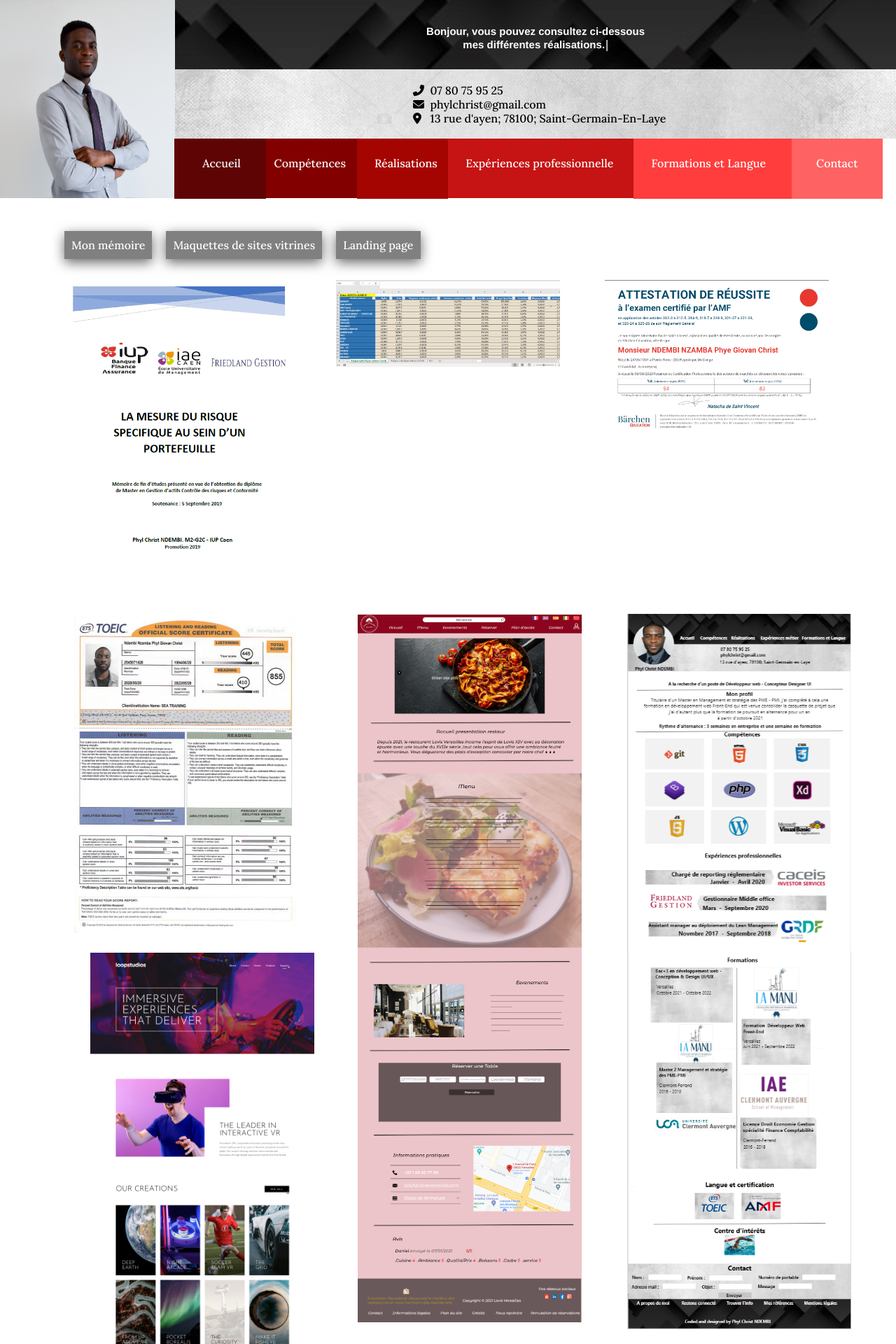
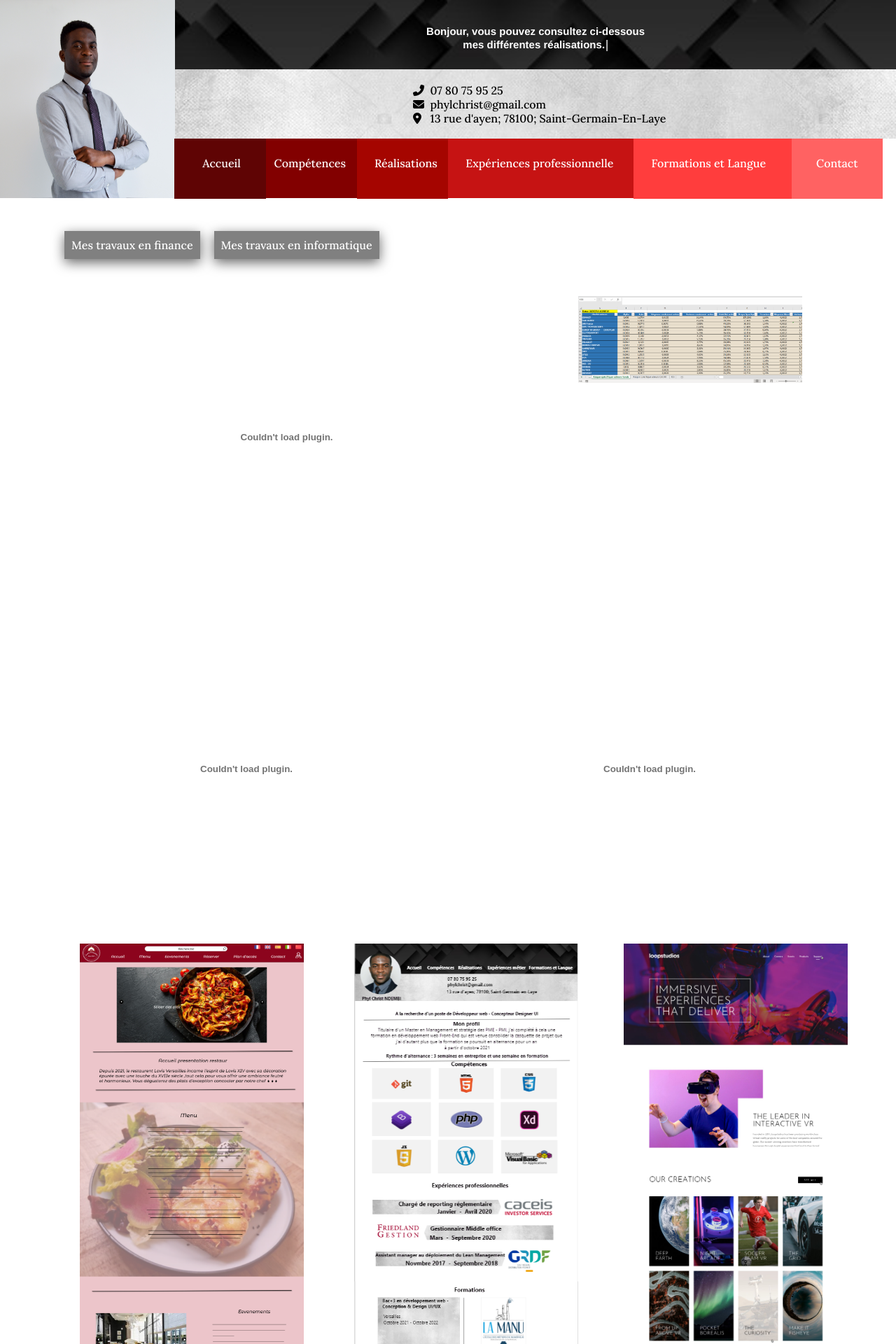
Before and after one commit to Phyl78/cvwebfinance, a PHP site: page /realisations.html in a window 1280 px wide. Shown: the top 1920 px of the page at 70% size. Run offline with PHP 8.4, Linux system fonts and the light colour scheme; some libraries are stand-ins or nearby versions.

Commit message:
commit sur les liens

```diff
--- a/autrespages.css
+++ b/autrespages.css
@@ -955,7 +955,8 @@ h2, .dev{
     /* justify-content: space-betwee; */
     width: 90%;
     margin: auto;
-    /* height: 5200px; */
+    /* border: 2px solid blue; */
+    /* height: 2000px; */
     /* justify-content: center; */
 
 }
@@ -969,9 +970,14 @@ h2, .dev{
     color: white;
     box-shadow: 0 5px 17px rgba(0,0,0,0.6);
 
-
-
-}
+}
+
+
+a{
+
+    text-decoration: none;
+}
+
 
 .combi:hover{
     background: #790303;
@@ -979,10 +985,11 @@ h2, .dev{
 
 .comb{
     /* border: 2px solid green; */
-    height: 35vw;
+    height: 30vw;
     width: 25vw;
-    margin-top: 130px;
-    margin-left: 881px;
+    margin-top:98px;
+    /* margin-bottom: 30px; */
+    margin-left: 813px;
 
 }
 
@@ -999,9 +1006,21 @@ h2, .dev{
 }
 
 .maquette3{
-    height: 200;
-    width: 100%;
-    margin: auto;
+    height: 400px;
+    width: 600px;
+    margin: auto;
+    /* border: 2px solid green; */
+}
+
+.maquette13{
+    height: 400px;
+    width: 600px;
+    margin: 50px auto;
+    /* border: 2px solid yellow; */
+}
+
+.maquette_pratique{
+    margin-top: 23px;
 }
 
 .landing{
@@ -1019,21 +1038,21 @@ h2, .dev{
 .combi1{
     height: 35vw;
     width: 25vw;
-    margin: 30px auto;
+    margin:100px auto;
     /* border: 2px solid red; */
 }
 
 .combi3{
     height: 35vw;
     width: 25vw;
-    margin: 29px 0px 0px 23px;
-    /* border: 2px solid green; */
+    margin: 100px 0px 0px 23px;
+    /* border: 2px solid violet; */
 }
 
 .combi4{
     height: 35vw;
     width: 25vw;
-    margin: 5px 5px 0px 65px;
+    margin: 100px 5px 0px 65px;
     /* border: 2px solid blue; */
 }
 
@@ -1041,6 +1060,24 @@ h2, .dev{
 .combi2{
     height: 35vw;
     width: 25vw;
+    margin: auto;
+}
+
+.combi_memoire{
+    height: 400px;
+    width: 550px;
+    margin: auto;
+}
+
+.combi_amf{
+    height: 400px;
+    width: 450px;
+    margin: auto;
+}
+
+.combi_toeic{
+    height: 400px;
+    width: 450px;
     margin: auto;
 }
 
@@ -1278,6 +1315,13 @@ main {
 
 }
 
+#image_img2{
+    display: block;
+    width:100%;
+    /* border: 2px solid yellow; */
+
+}
+
 .image_overlay{
     position: absolute;
     top: 0;
@@ -1373,9 +1417,9 @@ main {
 }
 
 .image_title{
-    font-size: 2em;
-    font-weight: bold;
-    margin-bottom: 200px;
+    font-size: 1.5em;
+    /* font-weight: bold; */
+    /* margin-bottom: 200px; */
 }
 
 .image_description{
--- a/cvfinance.html
+++ b/cvfinance.html
@@ -206,6 +206,8 @@
 
 <div class="contact">
 
+    <form action="contact.php" method="POST">
+
         <div class="titre">
 
 
@@ -233,6 +235,7 @@
 
         </div>
 
+    </form>
 
 
 </div>
--- a/realisations.html
+++ b/realisations.html
@@ -83,9 +83,9 @@
 
     <div class="obj">
 
-        <div class="combi">Mon mémoire</div>
-        <div class="combi">Maquettes de sites vitrines</div>
-        <div class="combi">Landing page</div>
+        <div class="combi"> <a href="#image_img"> <span style="text-decoration: none; color: white;"> Mes travaux en finance </span></a></div>
+        <div class="combi"><a href="#image_img2"> <span style="text-decoration: none; color: white;"> Mes travaux en informatique </span></a></div>
+        <!-- <div class="combi">Landing page</div> -->
         <!-- <div class="combi">Site vitrine</div> -->
 
     </div>
@@ -94,58 +94,62 @@
 
         <!-- réalisation finance -->
 
-        <div id="image" class="combi2">
+        <!-- <p>Mes réalisations en finance</p> -->
 
-            <img src="imagescv/mon_memoire.png" id="image_img" class="maquette3" alt="">
+        <div id="image" class="combi_memoire">
 
-            <div class="image_overlay">
+            <embed src="Mémoire.pdf" id="image_img" class="maquette3"/>
+
+            <!-- <div class="image_overlay">
 
                 <!-- <div class="image_title"><a href="#"> <span style="text-decoration: none;"> En savoir plus</span></a></div> -->
 
-                <p class="image_description" style="text-align: center;">Mon mémoire de fin d'étude de Master</p>
+                <!-- <p class="image_description" style="text-align: center;">Mon mémoire de fin d'étude de Master</p>
 
-           </div>
+           </div> -->
         </div>
 
         <div id="image" class="combi2">
 
-            <img src="imagescv/excel.png" id="image_img" class="maquette13" alt="">
+            <img src="imagescv/excel.png" id="image_img" class="maquette_pratique" >
 
             <div class="image_overlay">
 
-                <!-- <div class="image_title"><a href="#"> <span style="text-decoration: none;"> En savoir plus</span></a></div> -->
+                <div class="image_title"><a href="https://onedrive.live.com/view.aspx?resid=DD0FCB24E3AE22A1!719&ithint=file%2cxlsx&authkey=!AFCP4seEGihO7Gg"> <span style="text-decoration: none; color: white;"> Voir plus</span></a></div>
 
                 <p class="image_description" style="text-align: center;">Partie pratique sur Excel de mon mémoire</p>
 
            </div>
+
+
         </div>
 
         <!-- toei et amf -->
 
-        <div id="image" class="combi2">
+        <div id="image" class="combi_amf">
 
-            <img src="imagescv/certif_amf.png" id="image_img" class="maquette13" alt="">
+            <embed src="certif_amf.pdf" id="image_img" id="finance" class="maquette13" />
 
-            <div class="image_overlay">
+            <!-- <div class="image_overlay">  -->
 
                 <!-- <div class="image_title"><a href="#"> <span style="text-decoration: none;"> En savoir plus</span></a></div> -->
 
-                <p class="image_description" style="text-align: center;">Mes résultats de la certification AMF</p>
+                <!-- <p class="image_description" style="text-align: center;">Mes résultats de la certification AMF</p> -->
 
-           </div>
+           <!-- </div> -->
         </div>
 
-        <div id="image" class="combi2">
+        <div id="image" class="combi_toeic">
 
-            <img src="imagescv/result_toeic.jpg" id="image_img" class="maquette13" alt="">
+            <embed src="result_toeic.pdf" id="image_img" id="finance" class="maquette13" />
 
-            <div class="image_overlay">
+            <!-- <div class="image_overlay">
 
-                <!-- <div class="image_title"><a href="#"> <span style="text-decoration: none;"> En savoir plus</span></a></div> -->
+                <div class="image_title"><a href="#"> <span style="text-decoration: none;"> En savoir plus</span></a></div> -->
 
-                <p class="image_description" style="text-align: center;">Mes résultats du Toeic</p>
+                <!-- <p class="image_description" style="text-align: center;">Mes résultats du Toeic</p> -->
 
-           </div>
+           <!-- </div> -->
         </div>
 
 
@@ -156,20 +160,21 @@
 
         <div id="image" class="combi1">
 
-            <img src="imagescv/Web 1920 – 1.png" id="image_img" class="maquette1" alt="">
+            <img src="imagescv/Web 1920 – 1.png" id="image_img2" class="maquette1" alt="">
 
             <div class="image_overlay1">
 
-                <!-- <div class="image_title"><a href="#"> <span style="text-decoration: none;"> En savoir plus</span></a></div> -->
-
+                <div class="image_title"><a href="https://phyl78.github.io/Projet_de_groupe-site_vitrine/site.html" target="blank_r"> <span style="text-decoration: none; color: white;"> Voir plus</span></a></div>
                 <p class="image_description" style="text-align: center;">Maquette du site vitrine d'un restaurant</p>
 
+
            </div>
+
         </div>
 
         <div id="image" class="combi3">
 
-            <img src="imagescv/m_merged.png" id="image_img" class="maquette2" alt="">
+            <img src="imagescv/m_merged.png" id="image_img2" class="maquette2" alt="">
 
             <div class="image_overlay2">
 
@@ -182,11 +187,11 @@
 
         <div id="image" class="combi4">
 
-            <img src="imagescv/active-states.jpg" id="image_img" class="landing" alt="">
+            <img src="imagescv/active-states.jpg" id="image_img2" class="landing" alt="">
 
             <div id="overlay" class="image_overlay3">
 
-                <!-- <div class="image_title"> <a href="#">En savoir plus</a> </div> -->
+                <div class="image_title"> <a href="https://phyl78.github.io/Site_vitrine_Loop_Studios_Landing_Page/" target="blank_r"> <span style="text-decoration: none; color: white;"> Voir plus</span></a> </div>
                 <p class="image_description"style="text-align: center;">Maquette d'une Landing page d'un studio photo</p>
 
             </div>
@@ -194,21 +199,26 @@
 
         </div>
 
-    </div>
+
+
 
         <div  class="comb" id="image" >
-                <img src="imagescv/ht-pacher.png" id="image_img" class="site" alt="">
+            <img src="imagescv/ht-pacher.png" id="image_img2" class="site" alt="">
 
             <div id="overlay" class="image_overlay4">
 
 
-                 <!-- <div class="image_title"> <a href="#">En savoir plus</a> </div> -->
+             <div class="image_title"> <a href="https://ht-pacher.fr/" target="blank_r"> <span style="text-decoration: none; color: white;"> Voir plus</span> </a> </div>
             <p class="image_description" style="text-align: center;">Maquette du site d'une boutique de e-commerce réalisé en freelance</p>
 
 
             </div>
 
         </div>
+
+    </div>
+
+
 
 </main>
 
```
Also changed, not shown: contact.php (added, +44 -0 lines), index.php (added, +57 -0 lines), 4 other files. Lines whose indentation alone changed are shown as unchanged.
